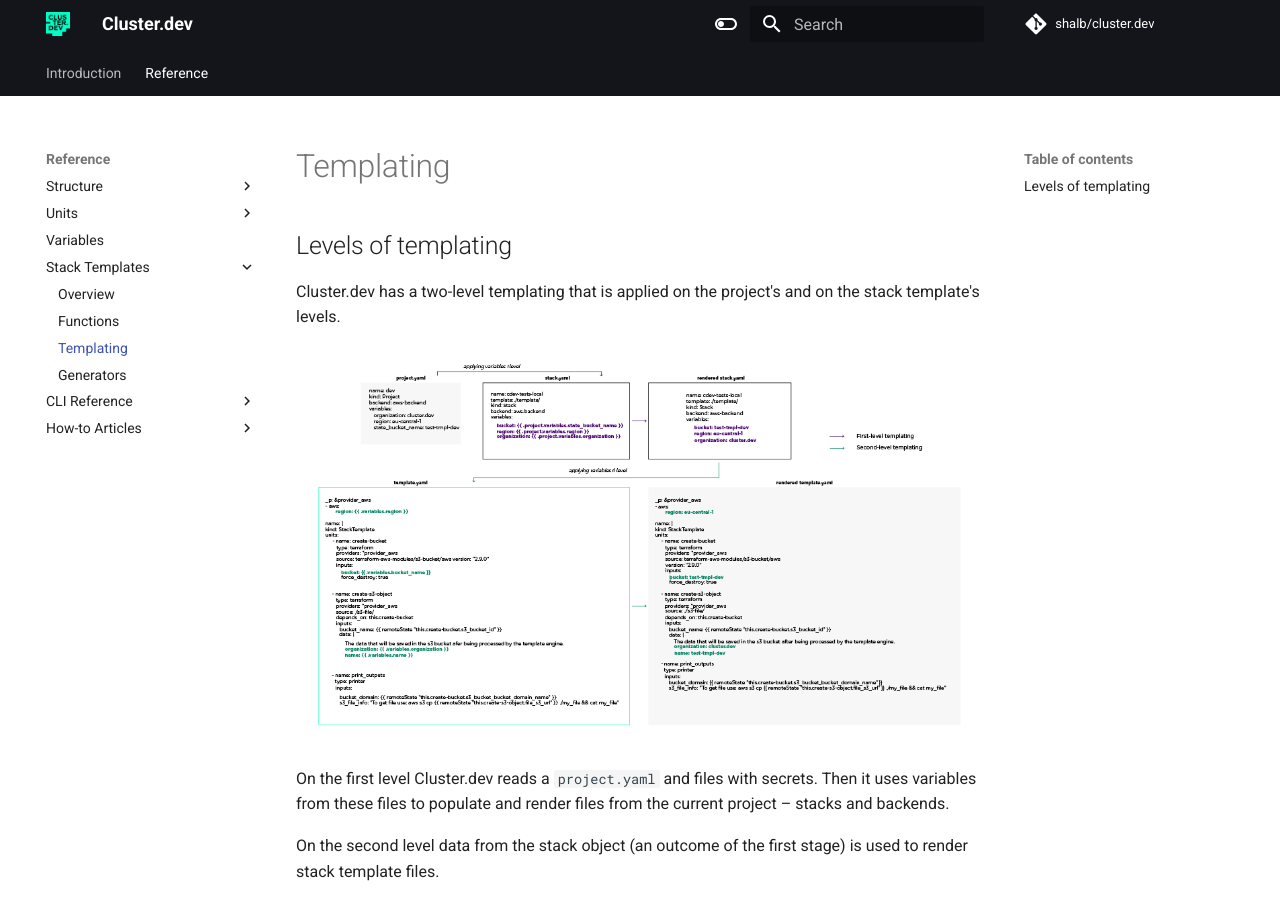
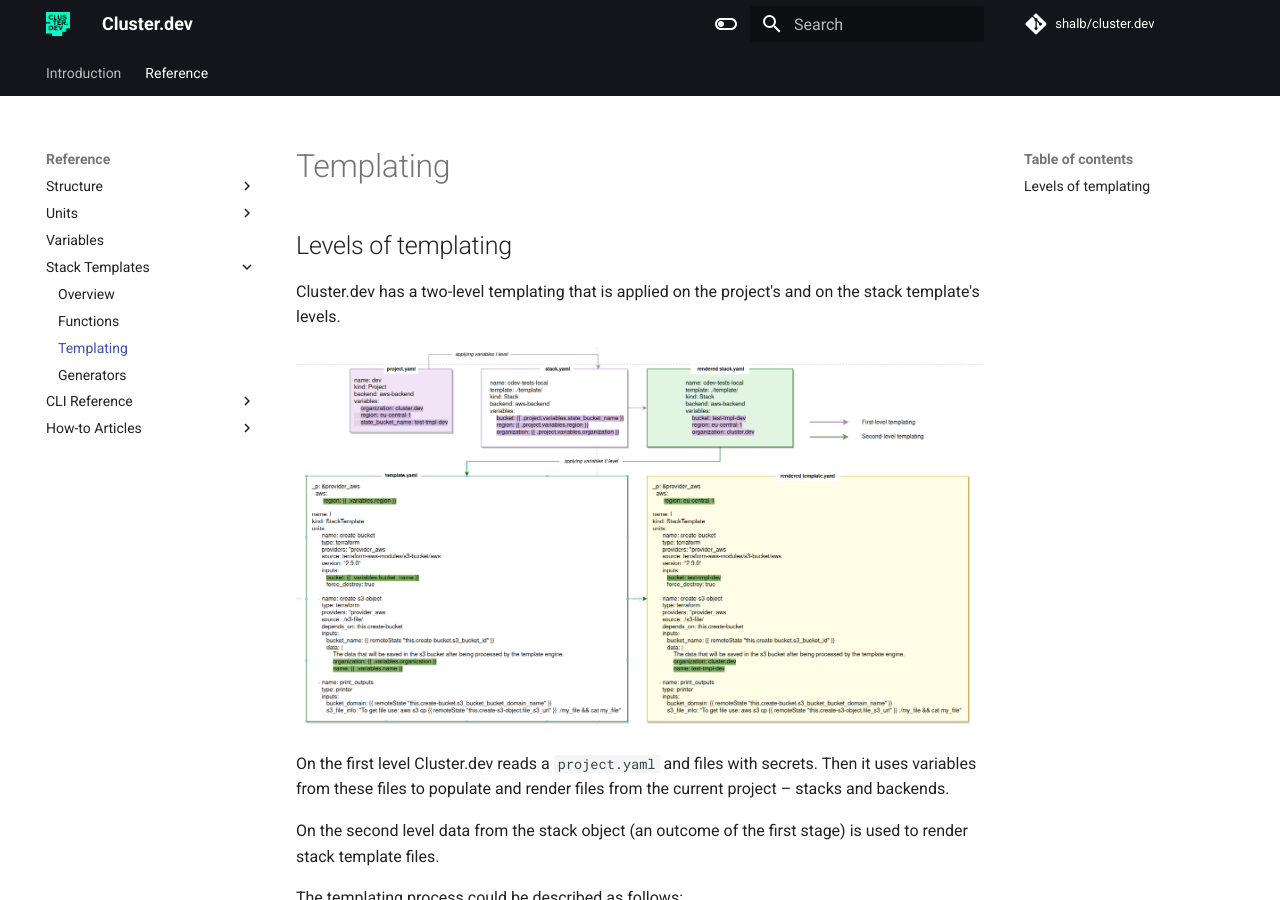
Before and after one commit to shalb/cluster.dev, an MkDocs documentation site: the page built from docs/templating.md, in a window 1280 px wide and 900 px high. Built offline with MkDocs 1.6.1 and Material for MkDocs 9.7.7, drawn with Linux system fonts in a browser that asks for light colours; comment, search, counter and statistics services are not loaded.

Commit message:
Modify Templating

```diff
--- a/docs/templating.md
+++ b/docs/templating.md
@@ -4,7 +4,7 @@
 
 Cluster.dev has a two-level templating that is applied on the project's and on the stack template's levels.
 
-![templating diagram](./images/templating-shema6.png)
+<a href="https://docs.cluster.dev/images/templating.png" target="_blank"><img src="https://docs.cluster.dev/images/templating.png" /></a>
 
 On the first level Cluster.dev reads a `project.yaml` and files with secrets. Then it uses variables from these files to populate and render files from the current project – stacks and backends.
 
```
